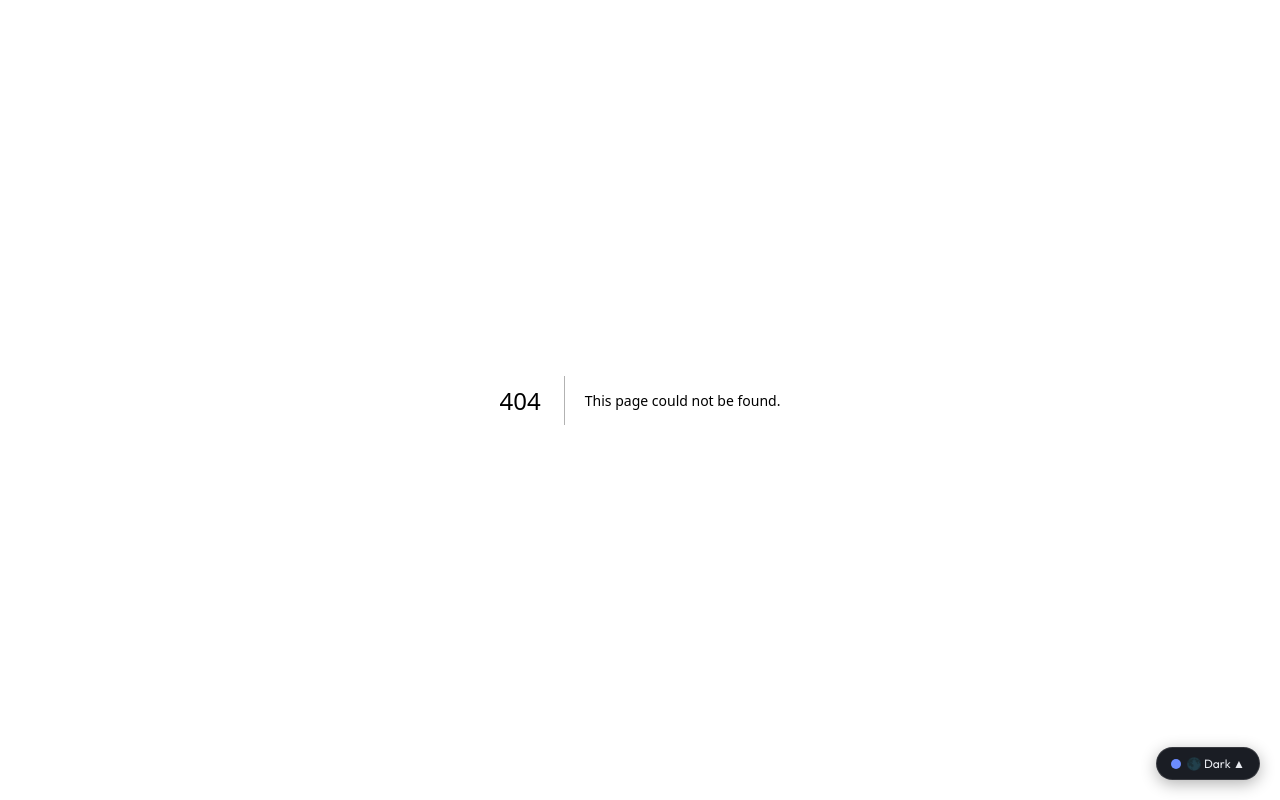
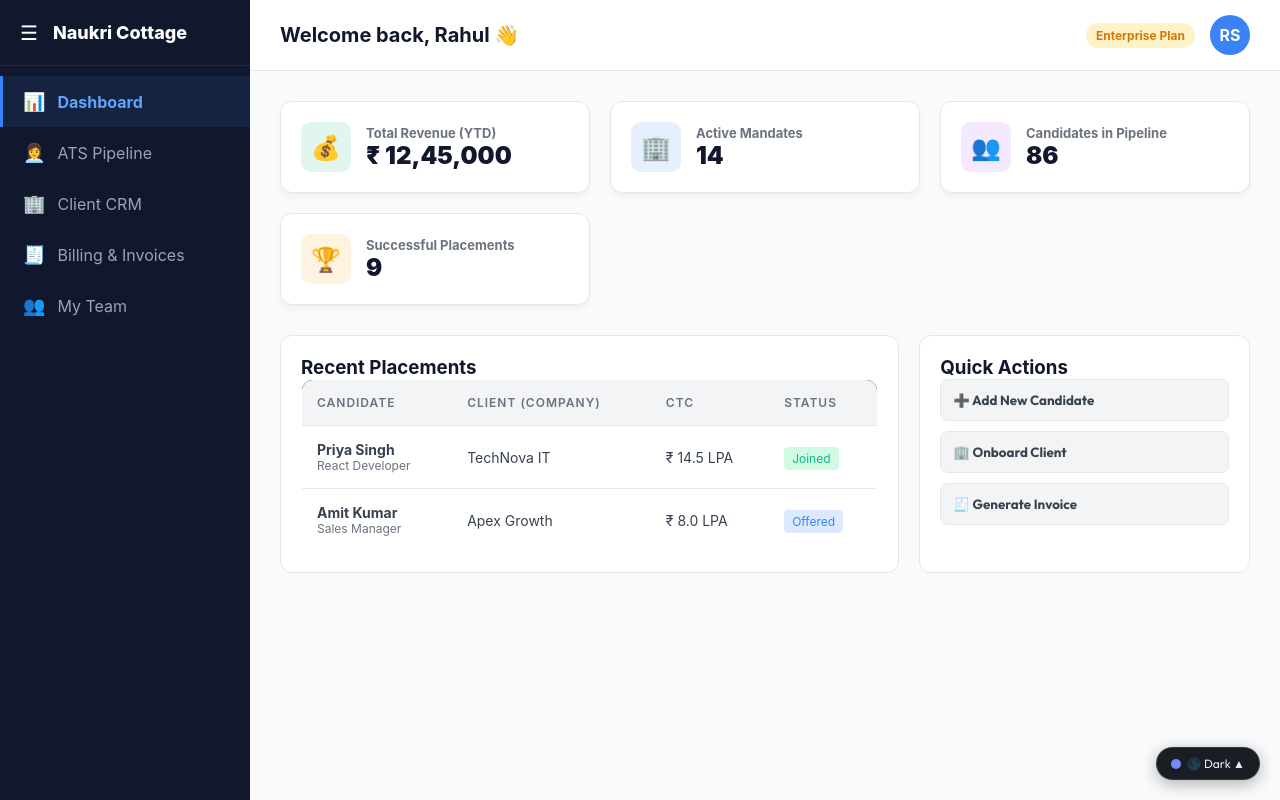
Before and after one commit to smilingdbms/smilingdbms, a Next.js app: page /dashboard/ao in a window 1280 px wide. Before the commit this address had no page. Built offline with nearby package versions, Linux system fonts and the light colour scheme.

Commit message:
UI: Created Account Owner (AO) dashboard foundation with Business Metrics and Light Theme.

```diff
--- /dev/null
+++ b/pages/dashboard/ao.tsx
@@ -0,0 +1,146 @@
+// @ts-nocheck
+import React, { useState, useEffect } from 'react';
+import Head from 'next/head';
+
+export default function AccountOwnerDashboard() {
+  const [activeTab, setActiveTab] = useState('overview');
+  const [isSidebarOpen, setIsSidebarOpen] = useState(true);
+
+  // Dummy data for immediate visual feedback (Later will come from Supabase based on Tenant ID)
+  const stats = [
+    { title: "Total Revenue (YTD)", value: "₹ 12,45,000", icon: "💰", color: "#10B981" },
+    { title: "Active Mandates", value: "14", icon: "🏢", color: "#3B82F6" },
+    { title: "Candidates in Pipeline", value: "86", icon: "👥", color: "#A855F7" },
+    { title: "Successful Placements", value: "9", icon: "🏆", color: "#F59E0B" }
+  ];
+
+  return (
+    <>
+      <Head><title>Workspace | RecruitOS</title></Head>
+      <style dangerouslySetInnerHTML={{__html: `
+        body { margin: 0; font-family: -apple-system, BlinkMacSystemFont, 'Segoe UI', Roboto, Helvetica, Arial, sans-serif; background: #F3F4F6; }
+        .ao-layout { display: flex; height: 100vh; overflow: hidden; }
+        .sidebar { background: #11182D; color: #9CA3AF; transition: 0.3s; display: flex; flex-direction: column; }
+        .nav-item { padding: 15px 20px; display: flex; align-items: center; gap: 12px; cursor: pointer; border-left: 3px solid transparent; transition: 0.2s; white-space: nowrap; }
+        .nav-item:hover { background: rgba(255,255,255,0.05); color: #fff; }
+        .nav-item.active { background: rgba(59, 130, 246, 0.1); color: #60A5FA; border-left-color: #3B82F6; font-weight: bold; }
+        .main-content { flex: 1; display: flex; flex-direction: column; overflow: hidden; background: #F9FAFB; }
+        .top-header { background: #fff; padding: 15px 30px; border-bottom: 1px solid #E5E7EB; display: flex; justify-content: space-between; align-items: center; }
+        .content-area { padding: 30px; overflow-y: auto; flex: 1; }
+
+        /* Dashboard Cards */
+        .stat-grid { display: grid; grid-template-columns: repeat(auto-fit, minmax(240px, 1fr)); gap: 20px; margin-bottom: 30px; }
+        .stat-card { background: #fff; padding: 20px; border-radius: 12px; border: 1px solid #E5E7EB; box-shadow: 0 4px 6px -1px rgba(0, 0, 0, 0.05); display: flex; align-items: center; gap: 15px; }
+        .stat-icon { width: 50px; height: 50px; border-radius: 10px; display: flex; align-items: center; justify-content: center; font-size: 24px; }
+
+        /* Generic Table */
+        .data-table { width: 100%; border-collapse: collapse; background: #fff; border-radius: 12px; overflow: hidden; border: 1px solid #E5E7EB; }
+        .data-table th { background: #F3F4F6; padding: 15px; text-align: left; font-size: 12px; color: #6B7280; text-transform: uppercase; border-bottom: 1px solid #E5E7EB; }
+        .data-table td { padding: 15px; border-bottom: 1px solid #E5E7EB; font-size: 14px; color: #374151; }
+      `}} />
+
+      <div className="ao-layout">
+        {/* SIDEBAR */}
+        <div className="sidebar" style={{ width: isSidebarOpen ? '250px' : '70px' }}>
+          <div style={{ padding: '20px', display: 'flex', alignItems: 'center', gap: '15px', borderBottom: '1px solid #1F2937' }}>
+            <button onClick={() => setIsSidebarOpen(!isSidebarOpen)} style={{ background: 'none', border: 'none', color: '#fff', fontSize: '20px', cursor: 'pointer' }}>☰</button>
+            {isSidebarOpen && <span style={{ fontWeight: '800', fontSize: '18px', color: '#fff' }}>Naukri Cottage</span>}
+          </div>
+
+          <div style={{ flex: 1, padding: '10px 0' }}>
+            <div className={`nav-item ${activeTab === 'overview' ? 'active' : ''}`} onClick={() => setActiveTab('overview')}>
+              <span style={{ fontSize: '18px' }}>📊</span> {isSidebarOpen && "Dashboard"}
+            </div>
+            <div className={`nav-item ${activeTab === 'ats' ? 'active' : ''}`} onClick={() => setActiveTab('ats')}>
+              <span style={{ fontSize: '18px' }}>👩‍💼</span> {isSidebarOpen && "ATS Pipeline"}
+            </div>
+            <div className={`nav-item ${activeTab === 'crm' ? 'active' : ''}`} onClick={() => setActiveTab('crm')}>
+              <span style={{ fontSize: '18px' }}>🏢</span> {isSidebarOpen && "Client CRM"}
+            </div>
+            <div className={`nav-item ${activeTab === 'billing' ? 'active' : ''}`} onClick={() => setActiveTab('billing')}>
+              <span style={{ fontSize: '18px' }}>🧾</span> {isSidebarOpen && "Billing & Invoices"}
+            </div>
+            <div className={`nav-item ${activeTab === 'team' ? 'active' : ''}`} onClick={() => setActiveTab('team')}>
+              <span style={{ fontSize: '18px' }}>👥</span> {isSidebarOpen && "My Team"}
+            </div>
+          </div>
+        </div>
+
+        {/* MAIN CONTENT */}
+        <div className="main-content">
+          {/* HEADER */}
+          <div className="top-header">
+            <h2 style={{ margin: 0, fontSize: '20px', color: '#11182D' }}>Welcome back, Rahul 👋</h2>
+            <div style={{ display: 'flex', gap: '15px', alignItems: 'center' }}>
+              <span style={{ background: '#FEF3C7', color: '#D97706', padding: '5px 10px', borderRadius: '20px', fontSize: '12px', fontWeight: 'bold' }}>Enterprise Plan</span>
+              <div style={{ width: '40px', height: '40px', borderRadius: '50%', background: '#3B82F6', color: '#fff', display: 'flex', alignItems: 'center', justifyContent: 'center', fontWeight: 'bold' }}>RS</div>
+            </div>
+          </div>
+
+          {/* DYNAMIC TAB CONTENT */}
+          <div className="content-area">
+
+            {/* OVERVIEW TAB */}
+            {activeTab === 'overview' && (
+              <>
+                <div className="stat-grid">
+                  {stats.map((s, i) => (
+                    <div key={i} className="stat-card">
+                      <div className="stat-icon" style={{ background: `${s.color}20`, color: s.color }}>{s.icon}</div>
+                      <div>
+                        <div style={{ fontSize: '13px', color: '#6B7280', fontWeight: 'bold' }}>{s.title}</div>
+                        <div style={{ fontSize: '24px', fontWeight: '900', color: '#11182D' }}>{s.value}</div>
+                      </div>
+                    </div>
+                  ))}
+                </div>
+
+                <div style={{ display: 'flex', gap: '20px' }}>
+                  <div style={{ flex: 2, background: '#fff', borderRadius: '12px', padding: '20px', border: '1px solid #E5E7EB' }}>
+                    <h3 style={{ marginTop: 0, color: '#11182D' }}>Recent Placements</h3>
+                    <table className="data-table">
+                      <thead><tr><th>Candidate</th><th>Client (Company)</th><th>CTC</th><th>Status</th></tr></thead>
+                      <tbody>
+                        <tr>
+                          <td><div><strong>Priya Singh</strong></div><div style={{fontSize:'12px', color:'#6B7280'}}>React Developer</div></td>
+                          <td>TechNova IT</td>
+                          <td>₹ 14.5 LPA</td>
+                          <td><span style={{ color: '#10B981', background: '#D1FAE5', padding: '4px 8px', borderRadius: '4px', fontSize: '12px' }}>Joined</span></td>
+                        </tr>
+                        <tr>
+                          <td><div><strong>Amit Kumar</strong></div><div style={{fontSize:'12px', color:'#6B7280'}}>Sales Manager</div></td>
+                          <td>Apex Growth</td>
+                          <td>₹ 8.0 LPA</td>
+                          <td><span style={{ color: '#3B82F6', background: '#DBEAFE', padding: '4px 8px', borderRadius: '4px', fontSize: '12px' }}>Offered</span></td>
+                        </tr>
+                      </tbody>
+                    </table>
+                  </div>
+
+                  <div style={{ flex: 1, background: '#fff', borderRadius: '12px', padding: '20px', border: '1px solid #E5E7EB' }}>
+                    <h3 style={{ marginTop: 0, color: '#11182D' }}>Quick Actions</h3>
+                    <div style={{ display: 'flex', flexDirection: 'column', gap: '10px' }}>
+                      <button style={{ padding: '12px', background: '#F3F4F6', border: '1px solid #E5E7EB', borderRadius: '8px', cursor: 'pointer', textAlign: 'left', fontWeight: 'bold', color: '#374151' }}>➕ Add New Candidate</button>
+                      <button style={{ padding: '12px', background: '#F3F4F6', border: '1px solid #E5E7EB', borderRadius: '8px', cursor: 'pointer', textAlign: 'left', fontWeight: 'bold', color: '#374151' }}>🏢 Onboard Client</button>
+                      <button style={{ padding: '12px', background: '#F3F4F6', border: '1px solid #E5E7EB', borderRadius: '8px', cursor: 'pointer', textAlign: 'left', fontWeight: 'bold', color: '#374151' }}>🧾 Generate Invoice</button>
+                    </div>
+                  </div>
+                </div>
+              </>
+            )}
+
+            {/* PLACEHOLDERS FOR OTHER TABS */}
+            {['ats', 'crm', 'billing', 'team'].includes(activeTab) && (
+              <div style={{ display: 'flex', height: '60vh', alignItems: 'center', justifyContent: 'center', flexDirection: 'column', color: '#6B7280', background: '#fff', borderRadius: '12px', border: '1px solid #E5E7EB' }}>
+                <div style={{ fontSize: '50px', marginBottom: '20px' }}>🚧</div>
+                <h2 style={{ margin: 0, color: '#11182D' }}>{activeTab.toUpperCase()} Module (Phase 3)</h2>
+                <p style={{ marginTop: '10px' }}>This section will be activated in the next development sprint.</p>
+              </div>
+            )}
+
+          </div>
+        </div>
+      </div>
+    </>
+  );
+}
```
